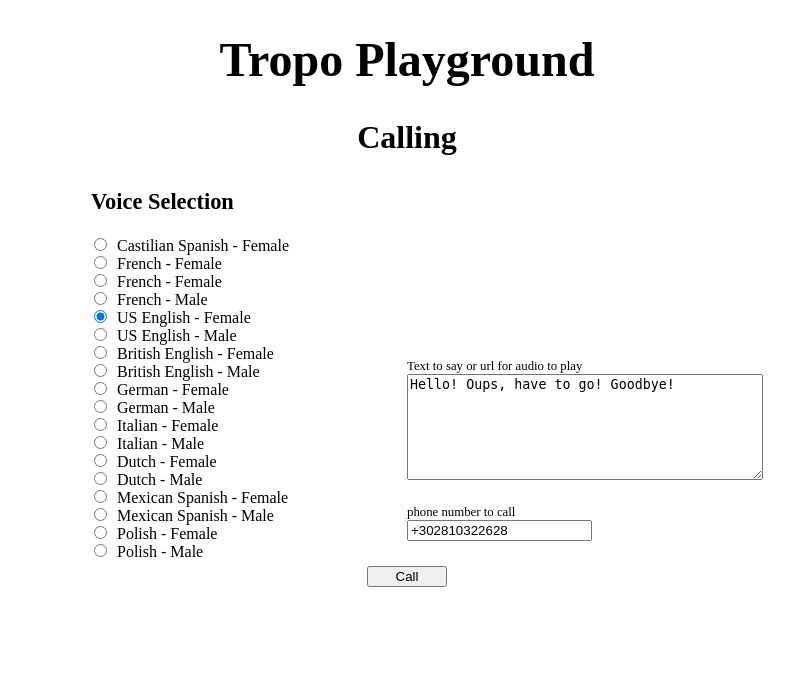
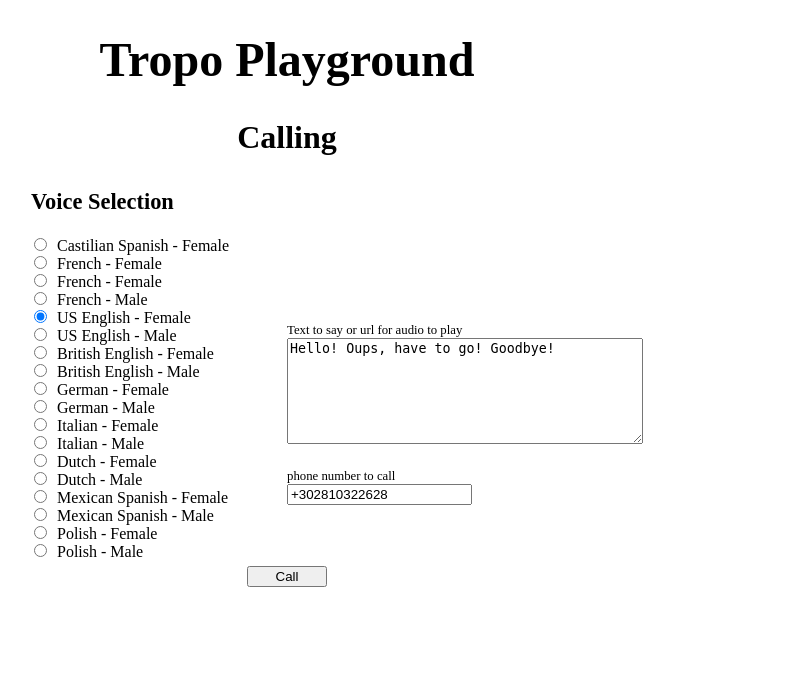
Before and after one commit to razorg/troporious, a Python web app: template troporious/templates/showcase.html in a window 1280 px wide. Shown: the top 686 px of the page, without its empty margins (233-1027 px from the left). Run offline with Jinja, Linux system fonts and the light colour scheme; the template is opened without the code that fills it, so the values that code supplies are empty; some libraries are stand-ins or nearby versions; some web fonts are replaced.

Commit message:
1024 width

```diff
--- a/troporious/static/css/playground.css
+++ b/troporious/static/css/playground.css
@@ -2,7 +2,7 @@
     /*background-image:-moz-linear-gradient(45deg, green, yellow);
     background-image:-webkit-gradient(linear, 0% 0%, 0% 100%, from(#8C8C8C), to(#B8B8B8));*/
     font-family: 'Droid Sans';
-    width:100%;
+    width:1024px;
 }
 .wrapper {
 
```
